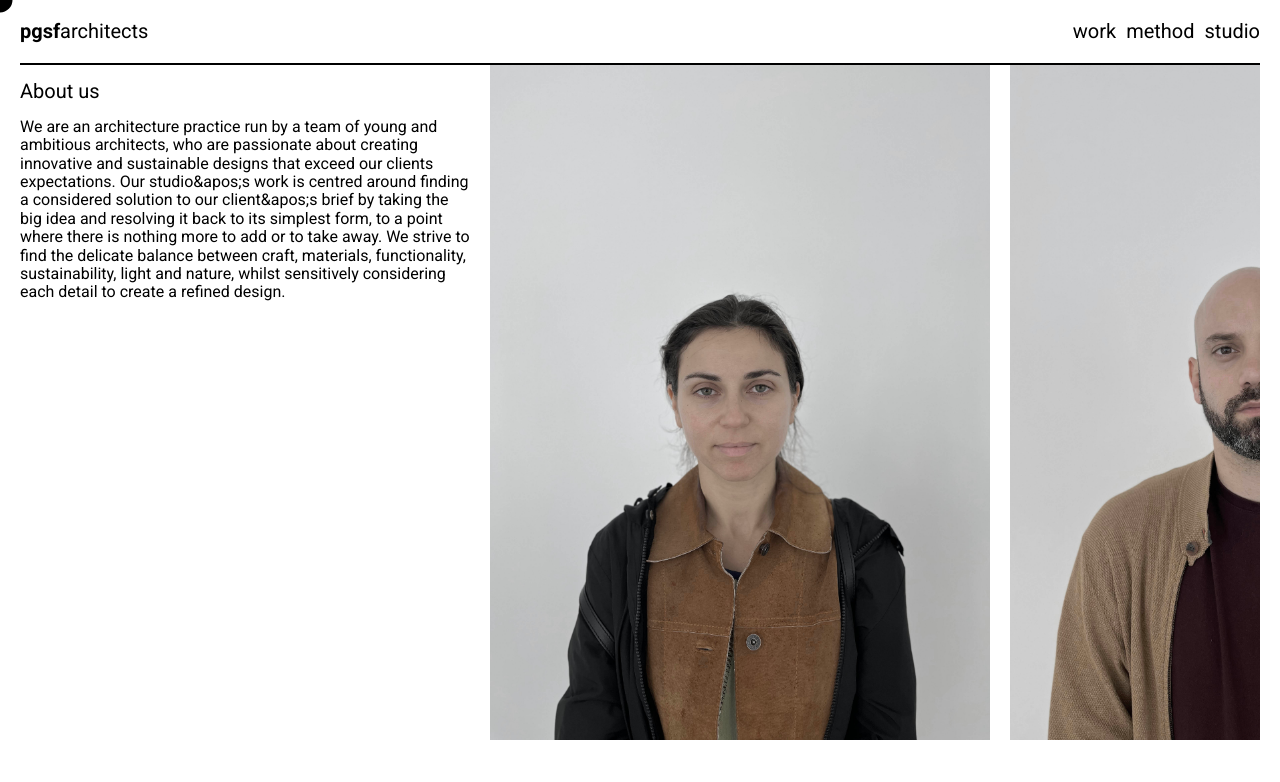
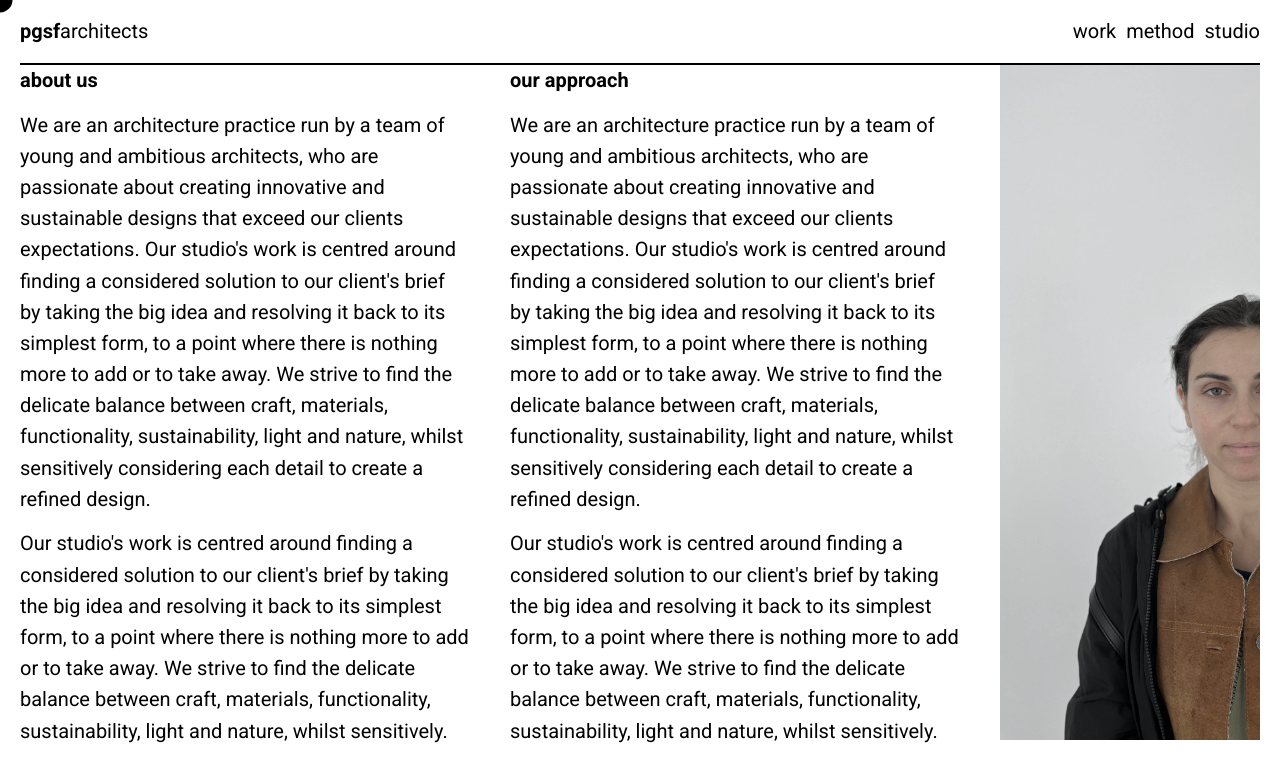
Before and after one commit to pedrobarbeitos/pgsfwebsite_v2, a Next.js app: page /studio in a window 1280 px wide. Shown: the top 782 px of the page. Built offline with nearby package versions, Linux system fonts and the light colour scheme.

Commit message:
Further progress on studio page components

```diff
--- a/src/app/components/GalleryStudio/GalleryStudio.scss
+++ b/src/app/components/GalleryStudio/GalleryStudio.scss
@@ -18,6 +18,7 @@
     animation-iteration-count: 1;
     animation-fill-mode: forwards;
 
+
 }
 
 @media only screen and (max-width: 900px) {
--- a/src/app/components/GalleryStudio/GalleryStudio.tsx
+++ b/src/app/components/GalleryStudio/GalleryStudio.tsx
@@ -4,6 +4,8 @@ import React, { useState, useEffect, useRef } from 'react';
 import './GalleryStudio.scss'
 import ImageCard from '../ImageCard/ImageCard'
 import TextCard from '../TextCard/TextCard';
+
+
 
 
 const profileImages = [
@@ -17,9 +19,31 @@ const profileImages = [
 
 
 const textCard01 = {
-  title: 'About us',
-  desc: "We are an architecture practice run by a team of young and ambitious architects, who are passionate about creating innovative and sustainable designs that exceed our clients expectations. Our studio&apos;s work is centred around finding a considered solution to our client&apos;s brief by taking the big idea and resolving it back to its simplest form, to a point where there is nothing more to add or to take away. We strive to find the delicate balance between craft, materials, functionality, sustainability, light and nature, whilst sensitively considering each detail to create a refined design."
+  title: 'about us',
+  desc1: "We are an architecture practice run by a team of young and ambitious architects, who are passionate about creating innovative and sustainable designs that exceed our clients expectations. Our studio's work is centred around finding a considered solution to our client's brief by taking the big idea and resolving it back to its simplest form, to a point where there is nothing more to add or to take away. We strive to find the delicate balance between craft, materials, functionality, sustainability, light and nature, whilst sensitively considering each detail to create a refined design.",
+  desc2: "Our studio's work is centred around finding a considered solution to our client's brief by taking the big idea and resolving it back to its simplest form, to a point where there is nothing more to add or to take away. We strive to find the delicate balance between craft, materials, functionality, sustainability, light and nature, whilst sensitively."
 }
+
+const textCard02 = {
+  title: 'our approach',
+  desc1: "We are an architecture practice run by a team of young and ambitious architects, who are passionate about creating innovative and sustainable designs that exceed our clients expectations. Our studio's work is centred around finding a considered solution to our client's brief by taking the big idea and resolving it back to its simplest form, to a point where there is nothing more to add or to take away. We strive to find the delicate balance between craft, materials, functionality, sustainability, light and nature, whilst sensitively considering each detail to create a refined design.",
+  desc2: "Our studio's work is centred around finding a considered solution to our client's brief by taking the big idea and resolving it back to its simplest form, to a point where there is nothing more to add or to take away. We strive to find the delicate balance between craft, materials, functionality, sustainability, light and nature, whilst sensitively."
+}
+
+const textCard03 = {
+  title: 'sara feio',
+  desc1: "We are an architecture practice run by a team of young and ambitious architects, who are passionate about creating innovative and sustainable designs that exceed our clients expectations. Our studio's work is centred around finding a considered solution to our client's brief by taking the big idea and resolving it back to its simplest form, to a point where there is nothing more to add or to take away. We strive to find the delicate balance between craft, materials, functionality, sustainability, light and nature, whilst sensitively considering each detail to create a refined design.",
+  desc2: "Our studio's work is centred around finding a considered solution to our client's brief by taking the big idea and resolving it back to its simplest form, to a point where there is nothing more to add or to take away. We strive to find the delicate balance between craft, materials, functionality, sustainability, light and nature, whilst sensitively."
+}
+
+const textCard04 = {
+  title: 'pedro barbeitos gomes',
+  desc1: "We are an architecture practice run by a team of young and ambitious architects, who are passionate about creating innovative and sustainable designs that exceed our clients expectations. Our studio's work is centred around finding a considered solution to our client's brief by taking the big idea and resolving it back to its simplest form, to a point where there is nothing more to add or to take away. We strive to find the delicate balance between craft, materials, functionality, sustainability, light and nature, whilst sensitively considering each detail to create a refined design.",
+  desc2: "Our studio's work is centred around finding a considered solution to our client's brief by taking the big idea and resolving it back to its simplest form, to a point where there is nothing more to add or to take away. We strive to find the delicate balance between craft, materials, functionality, sustainability, light and nature, whilst sensitively."
+}
+
+
+
 
 
 
@@ -82,11 +106,14 @@ function GalleryStudio() {
 
   return (
     <div ref={scrollContainerRef} className='galleryStudio'>
-      <TextCard title={textCard01.title} description={textCard01.desc}/>
+      <TextCard title={textCard01.title} description1={textCard01.desc1} description2={textCard01.desc2}/>
+      <TextCard title={textCard02.title} description1={textCard02.desc1} description2={textCard02.desc2}/>
       {profileImages.map((item) => (
         <ImageCard item={item} key={item.id} />
       ))}
-      <TextCard title={textCard01.title} description={textCard01.desc}/>
+      <TextCard title={textCard03.title} description1={textCard03.desc1} description2={textCard02.desc2}/>
+      <TextCard title={textCard04.title} description1={textCard04.desc1} description2={textCard02.desc2}/>
+
 
     </div>
   );
--- a/src/app/components/TextCard/TextCard.scss
+++ b/src/app/components/TextCard/TextCard.scss
@@ -2,9 +2,9 @@
     min-height: 675px;
     max-width: 500px;
     min-width: 450px;
-
     position: relative;
     overflow: hidden;
+    margin-right: 20px;
 
 }
 
@@ -15,6 +15,7 @@
       min-height: 100%;
       flex-wrap: wrap;
       flex-shrink: 1;
+      margin-right: 0px;
     };
 
   }
--- a/src/app/components/TextCard/TextCard.tsx
+++ b/src/app/components/TextCard/TextCard.tsx
@@ -2,14 +2,15 @@ import React from 'react'
 import './TextCard.scss'
 
 
-type Props = {title: any, description: any}
+type Props = {title: any, description1: any, description2: any}
 
-function TextCard({title, description}: Props) {
+function TextCard({title, description1, description2 }: Props) {
   return (
     <div className='textCard'>
 
-        <h1>{title}</h1>
-        <p>{description}</p>
+        <h1><b>{title}</b></h1>
+        <h1>{description1}</h1>
+        <h1>{description2}</h1>
 
     </div>
   )
--- a/src/styles/globals.scss
+++ b/src/styles/globals.scss
@@ -53,7 +53,8 @@ a:hover{
 h1 {
     font-size: 20px;
     font-weight: 400;
-    line-height: 1.3;
+    line-height: 1.56;
+    margin-top: 0;
 }
 
 h2 {
```
